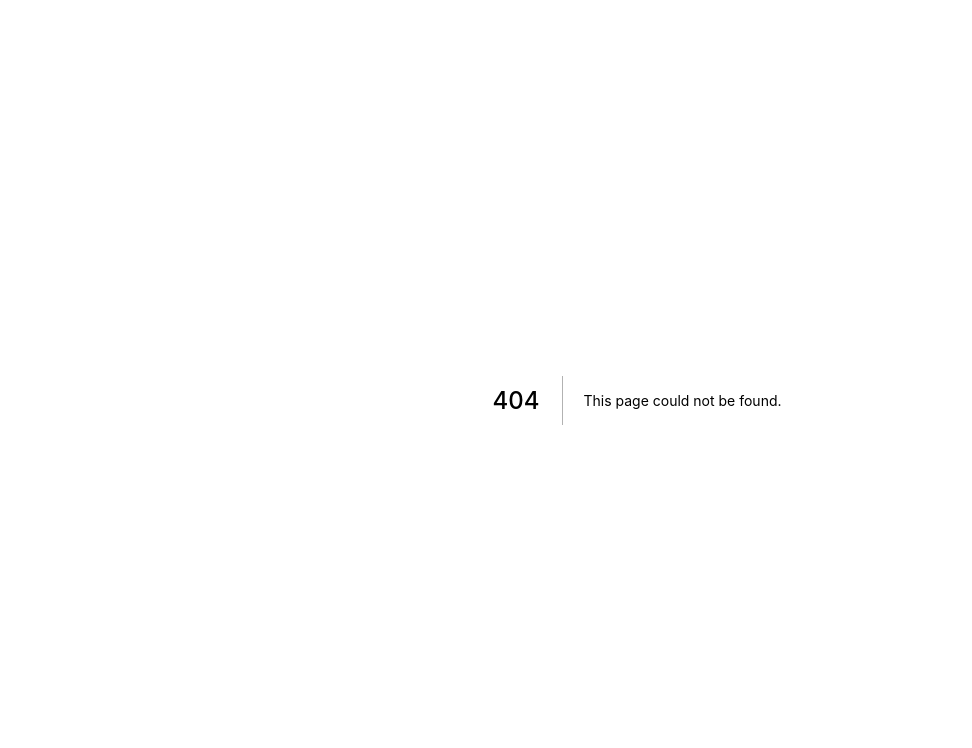
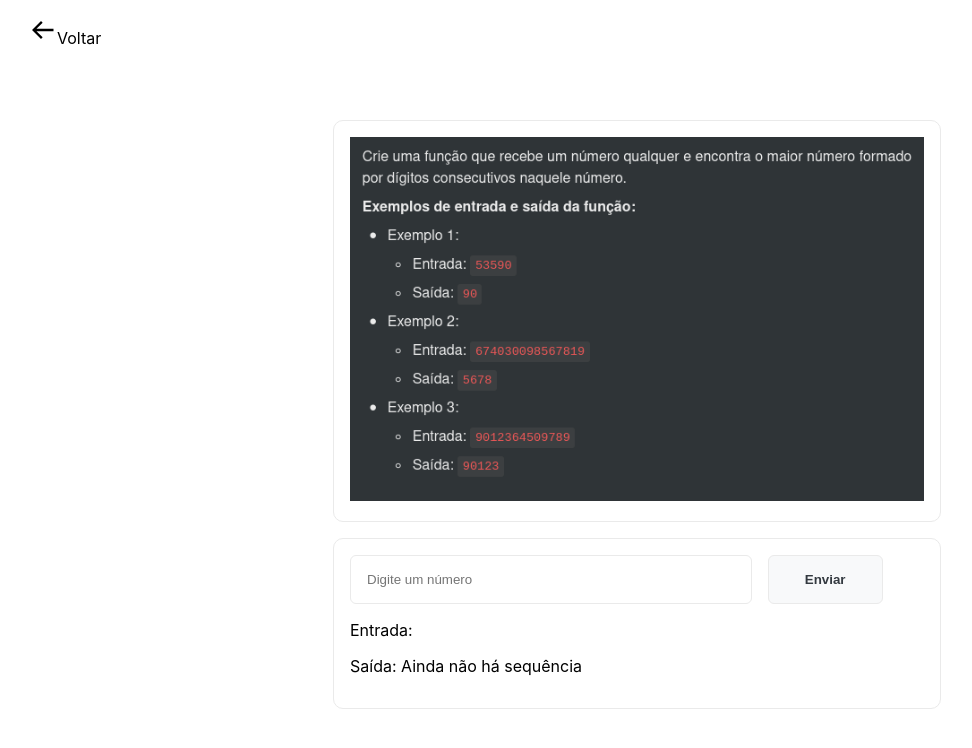
Before and after one commit to ricardodm89/sequence-number-next, a Next.js app: page /sequence in a window 1280 px wide. Before the commit this address had no page. Shown: the top 748 px of the page, without its empty margins (3-975 px from the left). Built offline with nearby package versions, Linux system fonts and the light colour scheme.

Commit message:
create app nextjs

```diff
--- a/package.json
+++ b/package.json
@@ -10,7 +10,8 @@
   "dependencies": {
     "next": "12.0.7",
     "react": "17.0.2",
-    "react-dom": "17.0.2"
+    "react-dom": "17.0.2",
+    "react-icons": "^4.3.1"
   },
   "devDependencies": {
     "eslint": "8.4.1",
--- /dev/null
+++ b/pages/sequence/index.js
@@ -0,0 +1,60 @@
+import React from 'react'
+import Image from 'next/image'
+import Link from 'next/link'
+import { BiArrowBack } from 'react-icons/bi';
+import styles from '../../styles/Sequence.module.css'
+import sequenceNumber from '../../utils/sequenceNumber'
+
+export default function Sequence() {
+    const [number, setNumber] = React.useState('')
+    const [inputNumber, setInputNumber] = React.useState('')
+    const [sequenceResolved, setSequenceResolved] = React.useState()
+
+    const onSubmit = (e) => {
+        e.preventDefault()
+        setSequenceResolved(sequenceNumber(number))
+        setInputNumber(number)
+        setNumber('')
+    }
+
+    return (
+        <div className={styles.container}>
+            <div className={styles.header}>
+                <BiArrowBack size={28} />
+                <Link href='/'>
+                    <a>Voltar</a>
+                </Link>
+            </div>
+            <div className={styles.main}>
+                <div className={styles.card}>
+                    <Image
+                        src="/assets/desafio.png"
+                        alt="desafio"
+                        width={641}
+                        height={406}
+                    />
+                </div>
+                <div className={styles.card}>
+                    <form onSubmit={onSubmit}>
+                        <input
+                            className={styles.input}
+                            label='Number'
+                            value={number}
+                            type='text'
+                            placeholder='Digite um número'
+                            onChange={(e) => setNumber(e.target.value)}
+                        />
+                        <button className={styles.btn} type='submit'>Enviar</button>
+                    </form>
+
+                    <div className={styles.result}>
+                        <p>Entrada: {inputNumber}</p>
+                        <p>Saída: {sequenceResolved || 'Ainda não há sequência'}</p>
+                    </div>
+                </div>
+
+            </div>
+
+        </div >
+    )
+}
--- /dev/null
+++ b/styles/CardComponent.module.css
@@ -0,0 +1,30 @@
+
+.card {
+  margin: 1rem;
+  padding: 1.5rem;
+  text-align: left;
+  color: inherit;
+  text-decoration: none;
+  border: 1px solid #eaeaea;
+  border-radius: 10px;
+  transition: color 0.15s ease, border-color 0.15s ease;
+  max-width: 300px;
+}
+
+.card:hover,
+.card:focus,
+.card:active {
+  color: #0070f3;
+  border-color: #0070f3;
+}
+
+.card h2 {
+  margin: 0 0 1rem 0;
+  font-size: 1.5rem;
+}
+
+.card p {
+  margin: 0;
+  font-size: 1.25rem;
+  line-height: 1.5;
+}
--- /dev/null
+++ b/styles/Sequence.module.css
@@ -0,0 +1,58 @@
+.container {
+    padding: 0 2rem;
+    flex: 1;
+    display: flex;
+    justify-content: center;
+    align-items: center;
+    flex-direction: column;
+  }
+
+.header {
+    padding: 1rem 0;
+    width: 100%;
+    height: 40px;
+    align-items: center;
+  }
+
+.main {
+    padding: 4rem 0;
+    max-width: 640px;
+  }
+
+.card {
+    margin: 1rem;
+    padding: 1rem;
+    color: inherit;
+    background-color: #fff;
+    border: 1px solid #eaeaea;
+    border-radius: 10px;
+  }
+
+.input {
+    padding: 1rem;
+    border: 1px solid #eaeaea;
+    border-radius: 6px;
+    width: 70%;
+  }
+
+.btn {
+    margin-left: 1rem;
+    padding: 1rem;
+    border: 1px solid #eaeaea;
+    border-radius: 6px;
+    width: 20%;
+    font-weight: 600;
+    background-color: #f8f9fa;
+    color: #343a40;
+  }
+
+  .btn:hover,
+  .btn:focus,
+  .btn:active {
+        background-color: #e9ecef;
+    }
+
+.result {
+    margin-top: 1rem;
+    border-radius: 6px;
+  }
--- /dev/null
+++ b/utils/sequenceNumber.js
@@ -0,0 +1,36 @@
+const sequenceNumber = (number) => {
+
+    let higherSequence = '';
+    let currentSequence = '';
+
+    number = number.toString().split('');
+
+    number.forEach((num, index) => {
+
+        if (index + 1 >= number.length) {
+            return;
+        }
+
+        if ((num == number[index + 1] - 1) || (num == 9 && number[index + 1] == 0)) {
+
+            if (index == 0 || currentSequence == '') {
+                currentSequence += num;
+            }
+
+            currentSequence += number[index + 1];
+
+            if (Number(currentSequence) > Number(higherSequence)) {
+                higherSequence = currentSequence;
+            }
+        }
+        else {
+            currentSequence = ''
+        }
+
+    })
+
+    return higherSequence;
+
+}
+
+export default sequenceNumber;
```
Also changed, not shown: pages/about/index.js (added, +9 -0 lines), pages/components/CardComponent/index.js (added, +13 -0 lines), pages/components/MyComponent/index.js (added, +37 -0 lines), pages/index.js (+9 -44 lines), styles/MyComponent.module.css (added, +25 -0 lines), public/assets/desafio.png (added), 1 other file (tests, documents, lock files or other folders).
